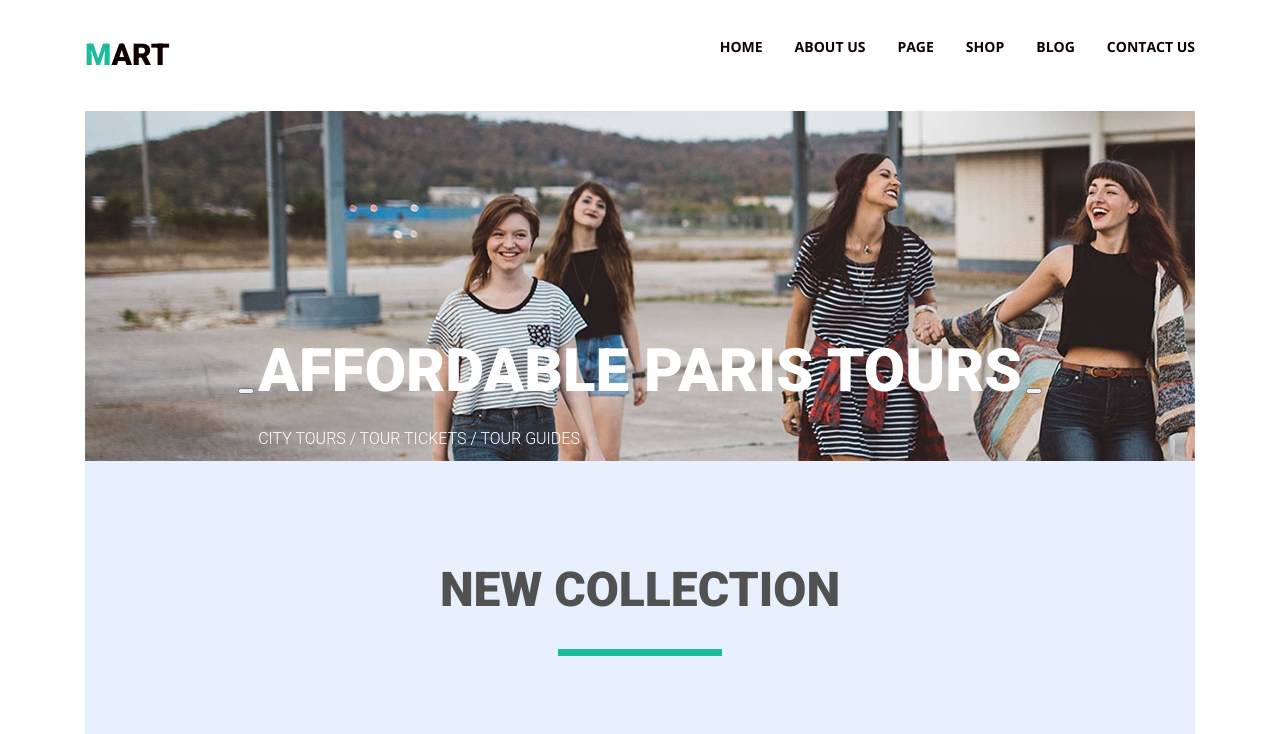
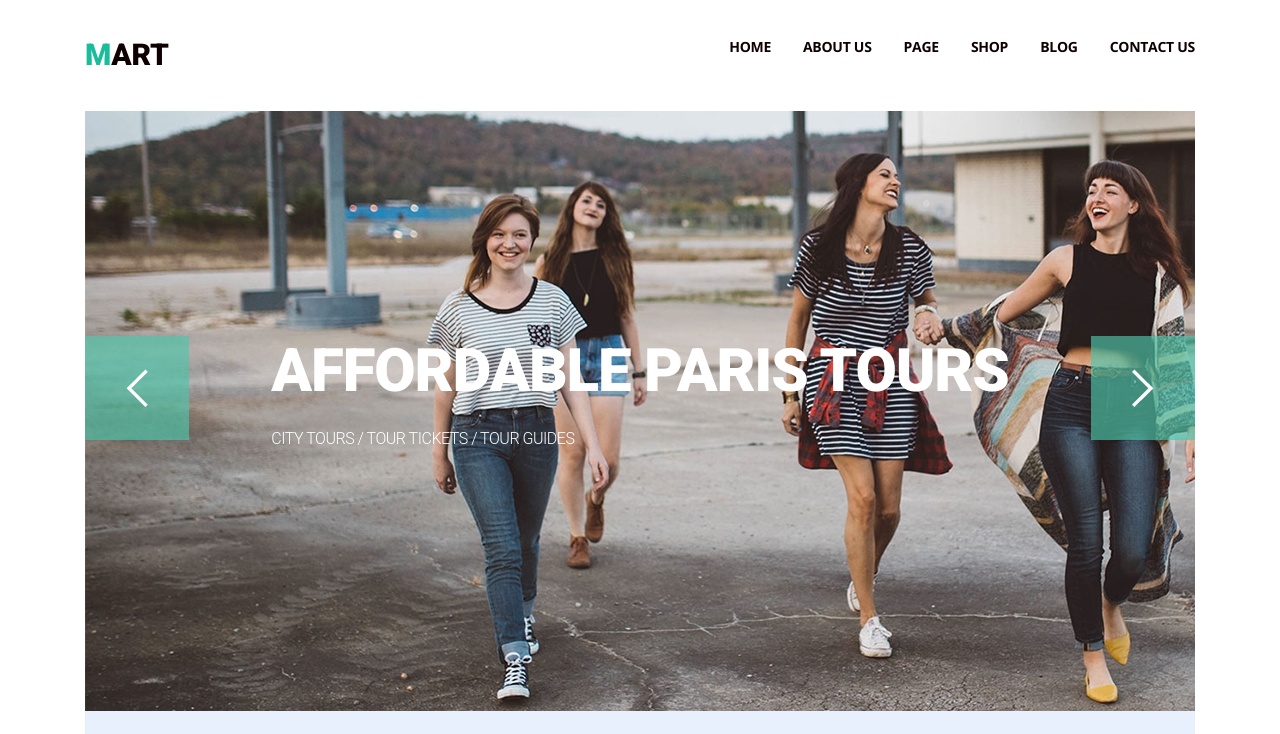
Before and after one commit to Stanfed/goit-fe-course, a plain HTML site: page module-05/index.html in a window 1280 px wide. Shown: the top 734 px of the page. Drawn offline with nearby package versions, Linux system fonts and the light colour scheme.

Commit message:
Module-05

```diff
--- a/module-05/css/style.css
+++ b/module-05/css/style.css
@@ -1,5 +1,5 @@
 .clearfix {
-  content: "";
+    content: '';
     display: block;
     clear: both;
 }
@@ -28,10 +28,13 @@
     font-size: 30px;
     font-weight: 700;
     text-transform: uppercase;
+    letter-spacing: -0.28px;
+
 }
 
 .logo-link__fl::first-letter {
     color: #1abc9c;
+
 }
 
 .header__nav-list {
@@ -60,12 +63,35 @@
     font-size: 14px;
     font-weight: 700;
     text-transform: uppercase;
+    letter-spacing: -0.28px;
 }
 
 .main__slider {
-  height: 350px;
-  background-image: url("../img/background.jpg");
+    height: 600px;
+    background-image: url('../img/background.jpg');
     position: relative;
+}
+
+.left-slide,
+.right-slide {
+    padding: 0;
+    border: none;
+    background: none;
+    width: 104px;
+    height: 104px;
+    background-repeat: no-repeat;
+    background-position: center center;
+    background-color: rgba(78,198,171,0.65);
+}
+
+.left-slide {
+    background-image: url(../img/left-arrow.png);
+    float: left;
+}
+
+.right-slide {
+    background-image: url(../img/right-arrow.png);
+    float: right;
 }
 
 .container {
@@ -88,6 +114,7 @@
     font-family: "Roboto";
     font-size: 60px;
     font-weight: 900;
+    letter-spacing: -1.2px;
 }
 
 .main__slider-text {
@@ -96,12 +123,13 @@
     color: #ffffff;
     font-family: "Roboto Light";
     font-weight: 300;
+    letter-spacing: -0.48px;
     font-size: 16px;
 }
 
 .left-slide:hover,
 .right-slide:hover {
-  background-color: #4ec6ab;
+    background-color: #4EC6AB;
 }
 
 .main__collection {
@@ -120,16 +148,18 @@
     font-size: 48px;
     font-weight: 900;
     text-transform: uppercase;
+    letter-spacing: -0.96px;
 }
 
 .newcollection-name::after {
-  content: "";
+    content: '';
     display: block;
     margin: 32px auto 0;
     width: 164px;
     height: 7px;
     background-color: #1abc9c;
 }
+
 
 .newcollection-list {
     padding: 0;
@@ -173,6 +203,7 @@
     font-weight: 900;
     line-height: 40px;
     text-transform: uppercase;
+    letter-spacing: -0.36px;
 }
 
 .newcollection-productprice {
@@ -185,7 +216,12 @@
     font-weight: 900;
     line-height: 40px;
     text-transform: uppercase;
-  background-color: rgba(255, 255, 255, 0.3);
+    letter-spacing: -0.36px;
+    background-color: rgba(255,255,255,0.3);
+}
+
+.newcollection-listitem:hover .newcollection-product{
+    background-color: #1abc9c;
 }
 
 .hover-info {
@@ -194,7 +230,7 @@
     top: 0%;
     width: 245px;
     height: 312px;
-  background-color: rgba(0, 0, 2, 0.5);
+    background-color: rgba(0,0,2,0.5);
     margin: 5px;
 }
 
@@ -238,6 +274,8 @@
     border: 1px solid #ffffff;
 }
 
+
+
 .add-to-curt_button {
     display: inline-block;
     width: 180px;
@@ -260,7 +298,9 @@
     font-size: 14px;
     font-weight: 400;
     text-transform: uppercase;
+    letter-spacing: -0.28px;
 }
+
 
 .mini-button1:hover,
 .mini-button2:hover,
@@ -284,6 +324,7 @@
     font-size: 16px;
     font-weight: 400;
     line-height: 28px;
+    letter-spacing: -0.32px;
 }
 
 .footer p span {
```
Lines whose indentation alone changed are shown as unchanged.
